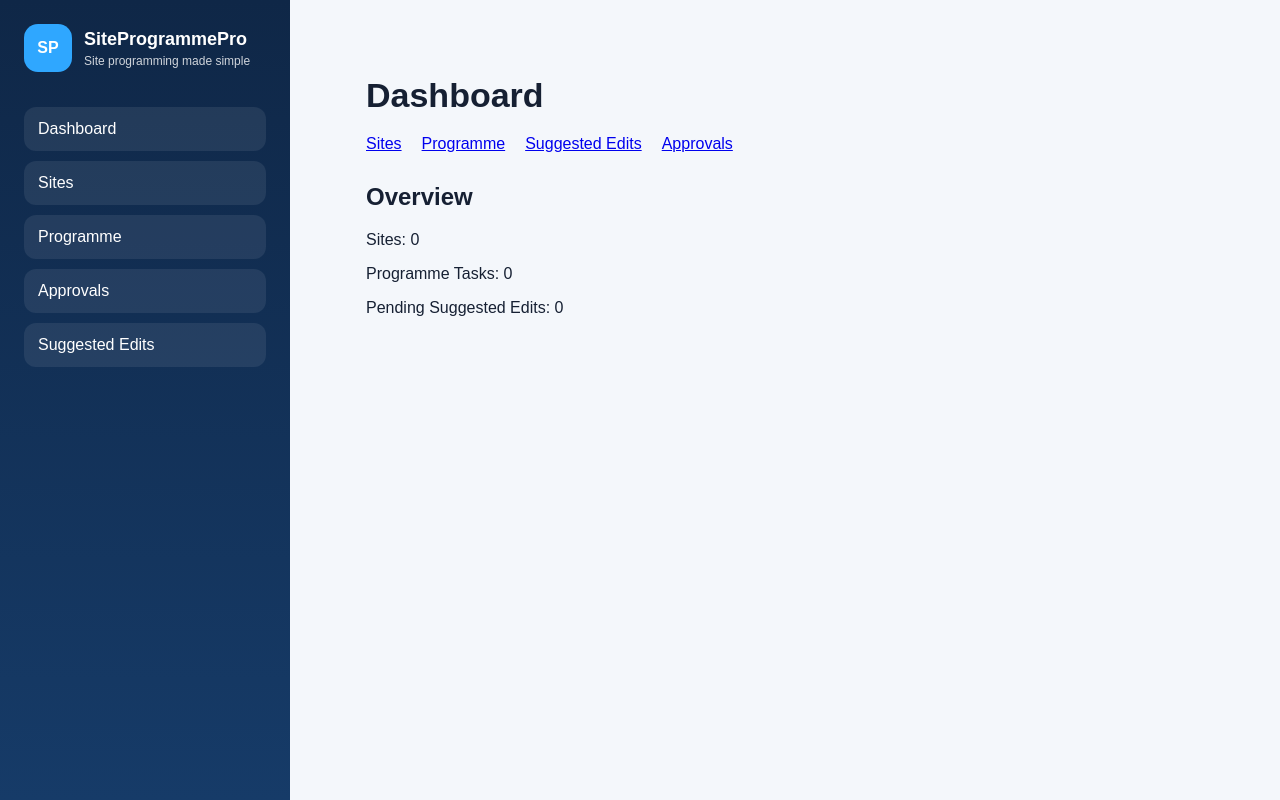
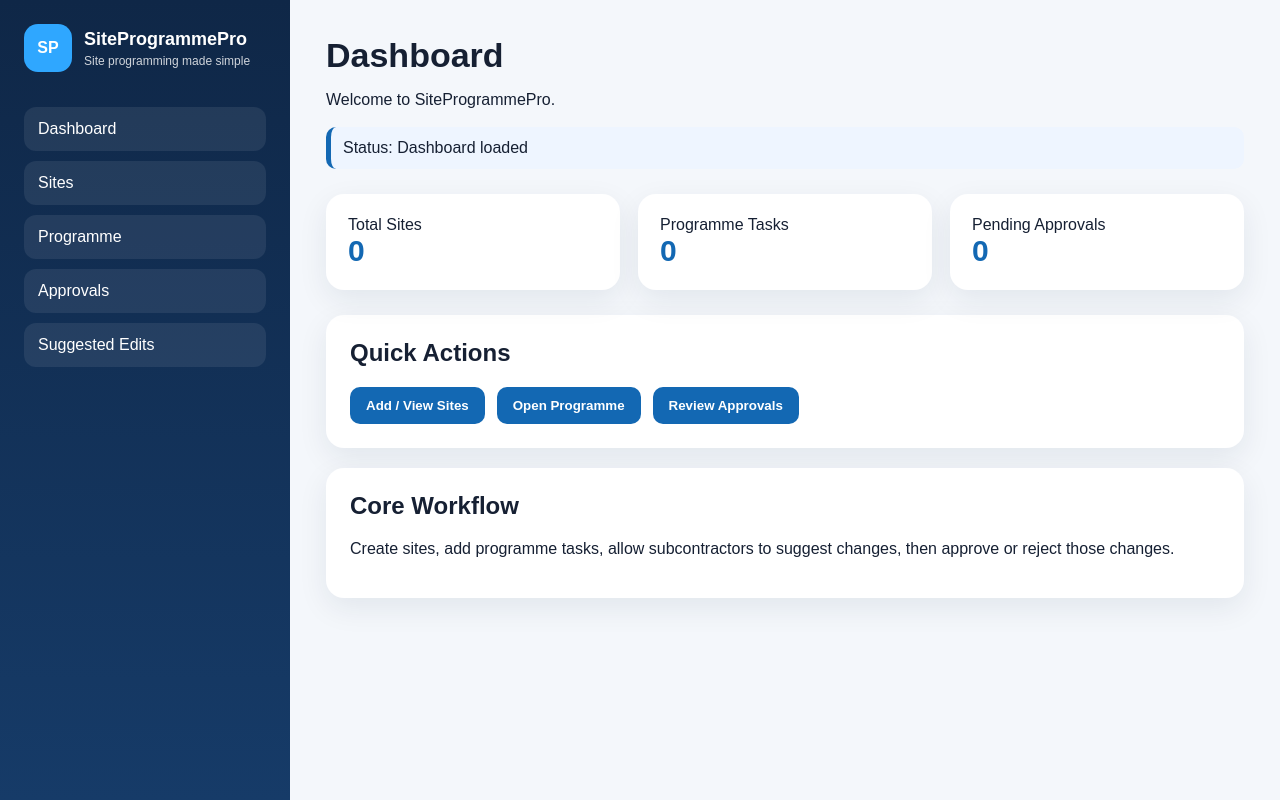
Before and after one commit to JeddRWD/siteprogrammepro, a Next.js app: page /dashboard in a window 1280 px wide. Built offline with nearby package versions, Linux system fonts and the light colour scheme; no server answers; the database is empty.

Commit message:
Update page.tsx

```diff
--- a/app/dashboard/page.tsx
+++ b/app/dashboard/page.tsx
@@ -1,20 +1,88 @@
+"use client";
+
+import { useEffect, useState } from "react";
+import { supabase } from "../../lib/supabase";
+
 export default function Dashboard() {
+  const [sites, setSites] = useState(0);
+  const [tasks, setTasks] = useState(0);
+  const [pending, setPending] = useState(0);
+  const [message, setMessage] = useState("");
+
+  async function loadDashboard() {
+    setMessage("Loading dashboard...");
+
+    const { count: siteCount } = await supabase
+      .from("sites")
+      .select("*", { count: "exact", head: true });
+
+    const { count: taskCount } = await supabase
+      .from("programme_tasks")
+      .select("*", { count: "exact", head: true });
+
+    const { count: pendingCount } = await supabase
+      .from("suggested_edits")
+      .select("*", { count: "exact", head: true })
+      .eq("status", "pending");
+
+    setSites(siteCount || 0);
+    setTasks(taskCount || 0);
+    setPending(pendingCount || 0);
+    setMessage("Dashboard loaded");
+  }
+
+  useEffect(() => {
+    loadDashboard();
+  }, []);
+
   return (
-    <main style={{ padding: 40, fontFamily: "Arial" }}>
+    <main>
       <h1>Dashboard</h1>
+      <p>Welcome to SiteProgrammePro.</p>
 
-      <div style={{ display: "flex", gap: 20, marginTop: 20 }}>
-        <a href="/sites">Sites</a>
-        <a href="/programme">Programme</a>
-        <a href="/suggested-edits">Suggested Edits</a>
-        <a href="/approvals">Approvals</a>
+      <div className="status-box">Status: {message}</div>
+
+      <div className="grid">
+        <div className="stat">
+          <span>Total Sites</span>
+          <strong>{sites}</strong>
+        </div>
+
+        <div className="stat">
+          <span>Programme Tasks</span>
+          <strong>{tasks}</strong>
+        </div>
+
+        <div className="stat">
+          <span>Pending Approvals</span>
+          <strong>{pending}</strong>
+        </div>
       </div>
 
-      <div style={{ marginTop: 30 }}>
-        <h2>Overview</h2>
-        <p>Sites: 0</p>
-        <p>Programme Tasks: 0</p>
-        <p>Pending Suggested Edits: 0</p>
+      <div className="card">
+        <h2>Quick Actions</h2>
+
+        <div style={{ display: "flex", gap: 12, flexWrap: "wrap" }}>
+          <a href="/sites">
+            <button>Add / View Sites</button>
+          </a>
+
+          <a href="/programme">
+            <button>Open Programme</button>
+          </a>
+
+          <a href="/approvals">
+            <button>Review Approvals</button>
+          </a>
+        </div>
+      </div>
+
+      <div className="card">
+        <h2>Core Workflow</h2>
+        <p>
+          Create sites, add programme tasks, allow subcontractors to suggest
+          changes, then approve or reject those changes.
+        </p>
       </div>
     </main>
   );
```
